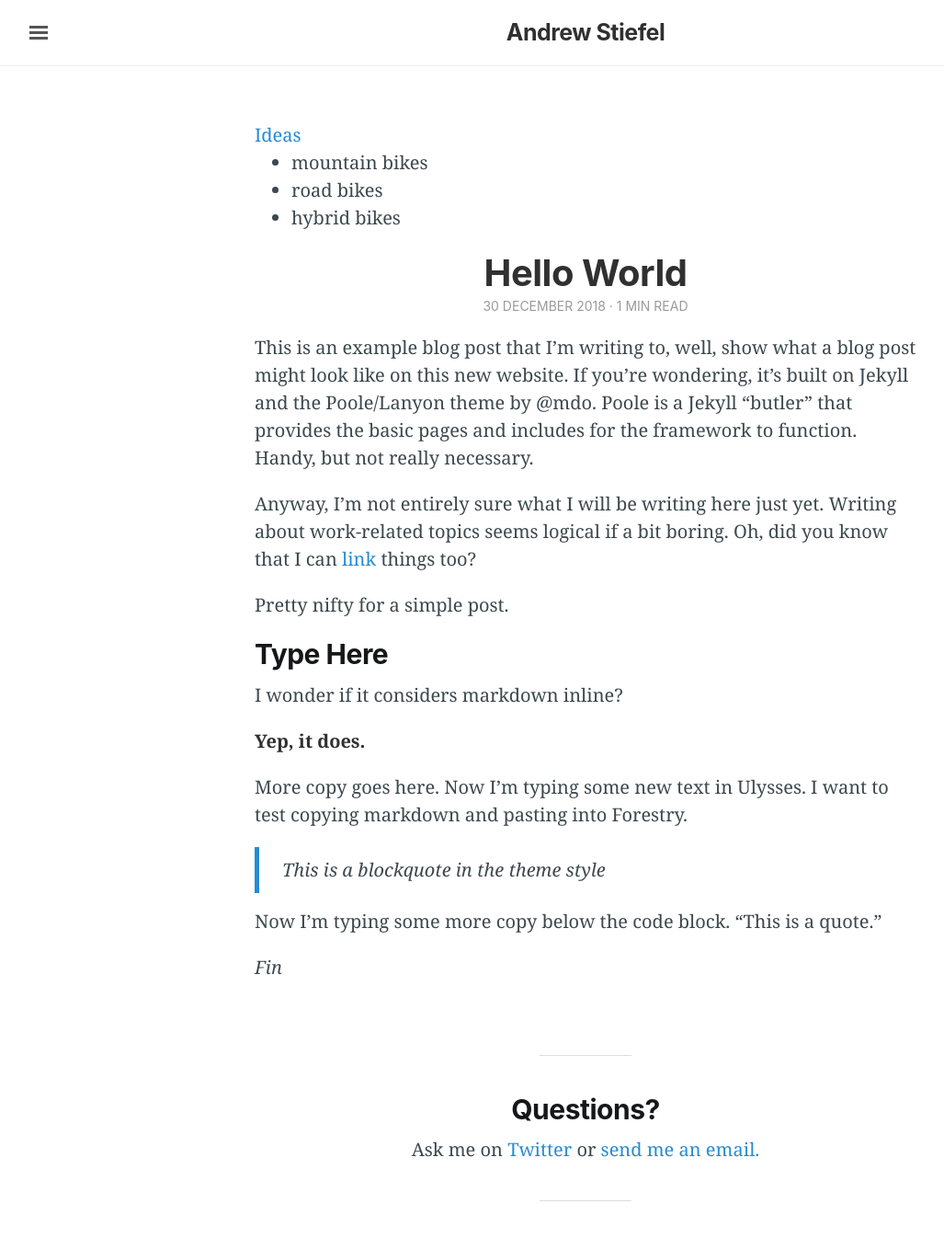
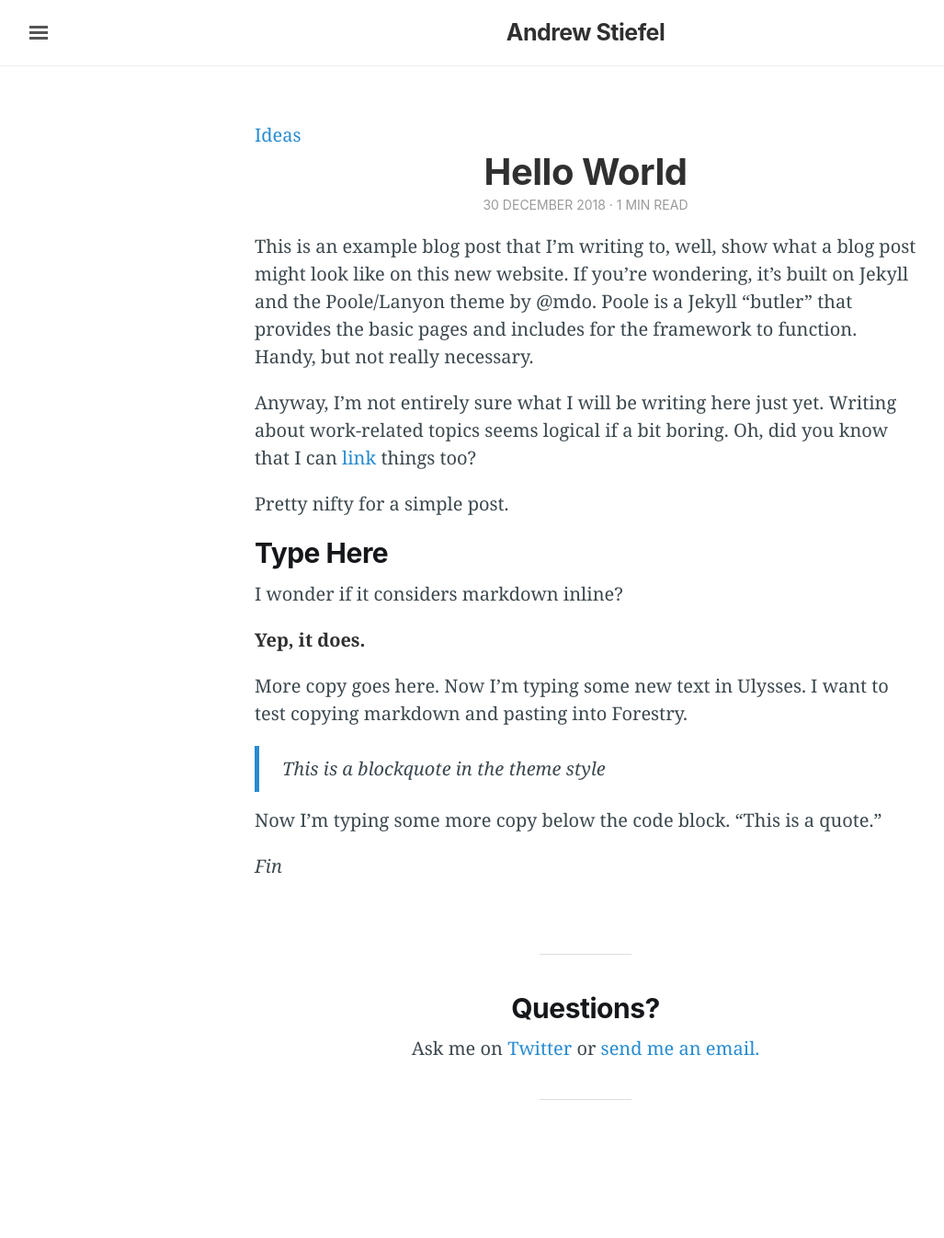
Before and after one commit to andrewstiefel/andrewstiefel.com, a Jekyll site: the page built from _posts/2018-12-30-hello-world.md, in a window 1280 px wide. Shown: the whole page at 92% size, without its empty margins (3-1030 px from the left). Built offline with Jekyll 4.4.1, drawn with Linux system fonts in a browser that asks for light colours; after the commit the page ends 1236 px from its top, so only the background shows below that.

Commit message:
New Taxonomy YAML

```diff
--- a/_data/samplelist.yml
+++ /dev/null
@@ -1,4 +0,0 @@
-bikes:
-  - title: mountain bikes
-  - title: road bikes
-  - title: hybrid bikes
--- a/_layouts/post.html
+++ b/_layouts/post.html
@@ -18,17 +18,9 @@
 
     {% for category in categories %}
 
-            <a class="post-cat" href="{{site.baseurl}}/blog/category/{{category|slugize}}">{{category}}</a>
+            <a class="post-cat" style="background-color: site.taxonomy.globalcats[{{category}}].color;" href="{{site.baseurl}}/blog/category/{{category|slugize}}">{{category}}</a>
 
     {% endfor %}
-
-    <ul>
-
-    {% for item in site.data.samplelist.bikes %}
-        <li>{{item.title}}</li>
-    {% endfor %}
-
-    </ul>
 
     </div>
 
```
Also changed, not shown: _data/taxonomy.yml (added, +7 -0 lines).
